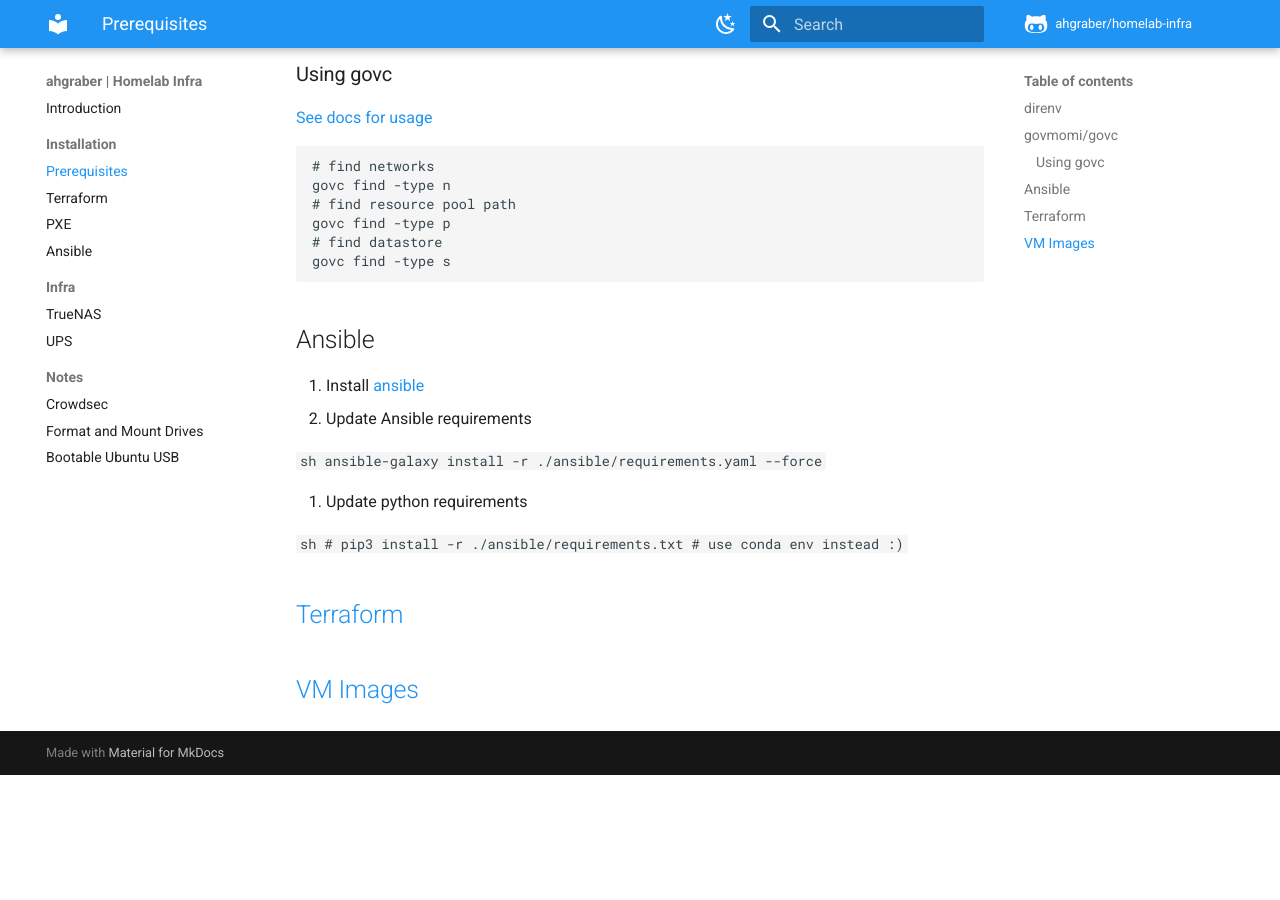
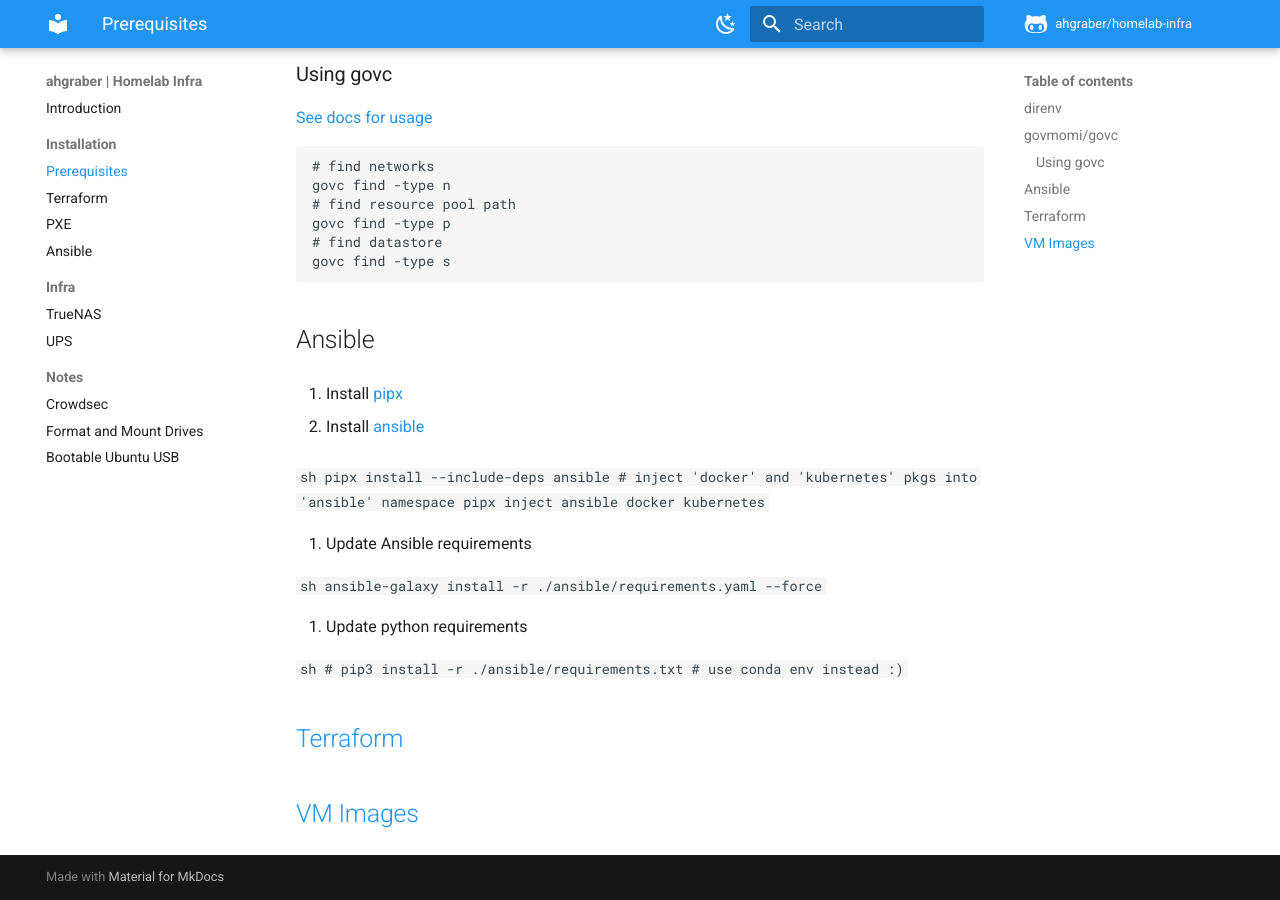
Before and after one commit to ahgraber/homelab-infra, an MkDocs documentation site: the page built from docs/1-prerequisites.md, in a window 1280 px wide and 900 px high, scrolled down 1205 px. Built offline with MkDocs 1.6.1 and Material for MkDocs 9.7.7, drawn with Linux system fonts in a browser that asks for light colours; comment, search, counter and statistics services are not loaded; before the commit the page ends 1980 px from its top, so only the background shows below that.

````diff
--- a/docs/1-prerequisites.md
+++ b/docs/1-prerequisites.md
@@ -69,14 +69,23 @@ govc find -type s
 
 ## Ansible
 
-1. Install [ansible](https://docs.ansible.com/ansible/latest/index.html)
-2. Update Ansible requirements
+1. Install [pipx](https://github.com/pypa/pipx)
+
+2. Install [ansible](https://docs.ansible.com/ansible/latest/index.html)
+
+   ```sh
+   pipx install --include-deps ansible
+   # inject 'docker' and 'kubernetes' pkgs into 'ansible' namespace
+   pipx inject ansible docker kubernetes
+   ```
+
+3. Update Ansible requirements
 
    ```sh
    ansible-galaxy install -r ./ansible/requirements.yaml --force
    ```
 
-3. Update python requirements
+4. Update python requirements
 
    ```sh
    # pip3 install -r ./ansible/requirements.txt
````
Also changed, not shown: docs/3-ansible.md (+3 -0 lines), 1 other file.
